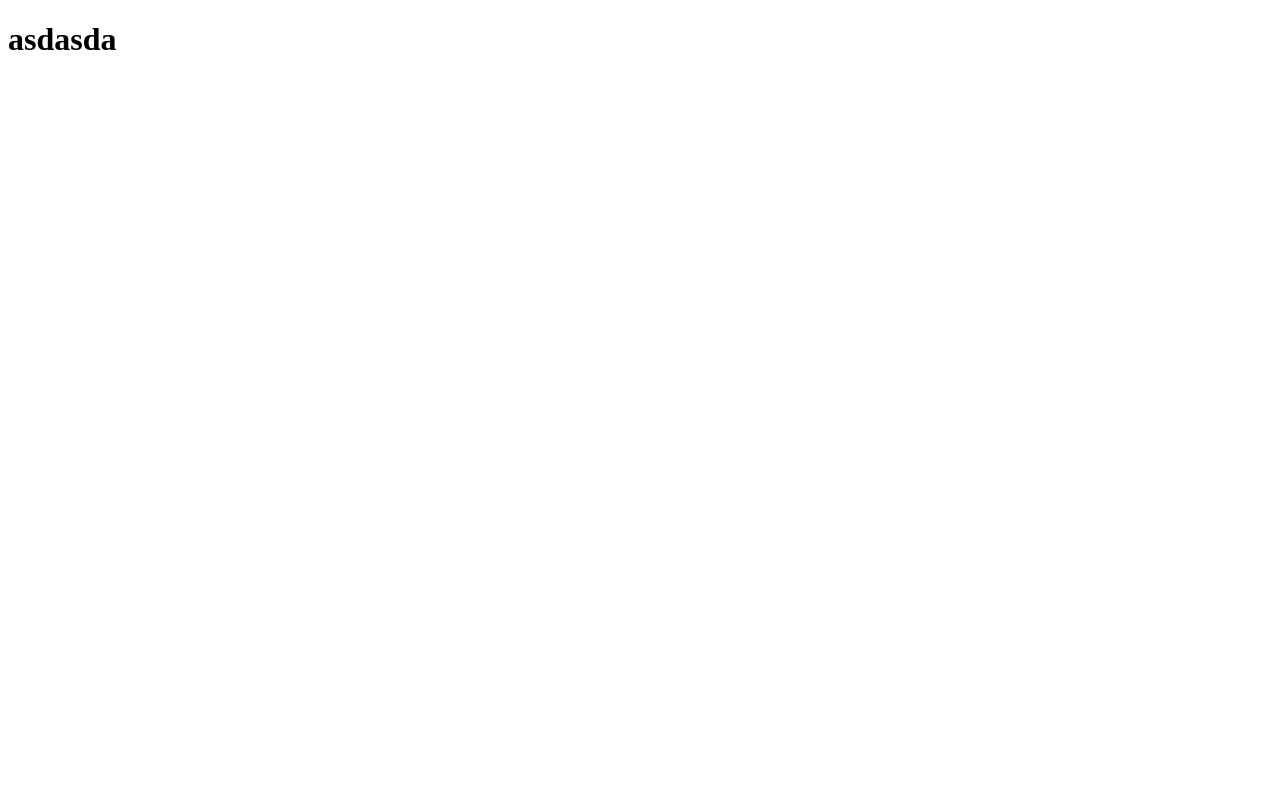
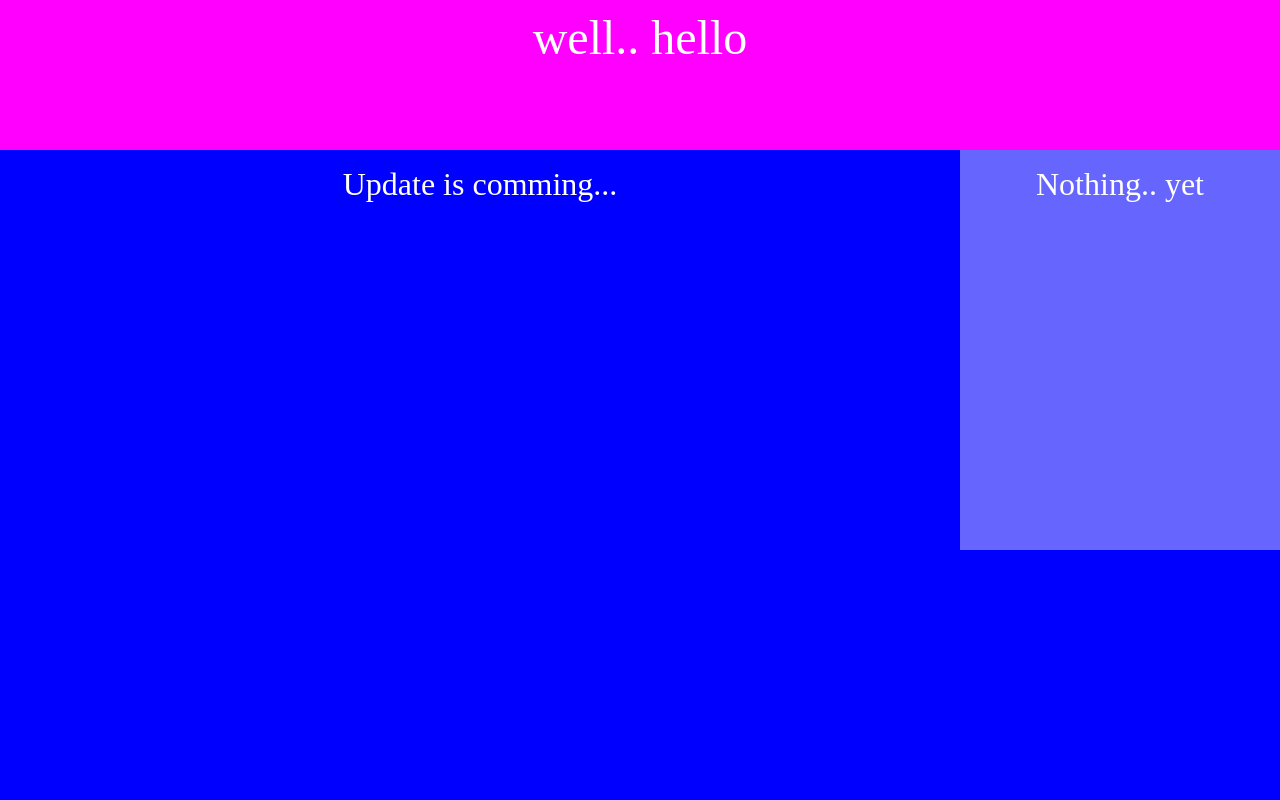
Before and after one commit to patryk12123/ratty, a plain HTML site: page index.html in a window 1280 px wide. Shown: the top 800 px of the page. Drawn offline with Linux system fonts and the light colour scheme.

Commit message:
add structure of website

```diff
--- a/index.html
+++ b/index.html
@@ -4,8 +4,21 @@
     <meta charset="UTF-8">
     <meta name="viewport" content="width=device-width, initial-scale=1.0">
     <title>gamerrrrr</title>
+    <link rel="stylesheet" href="style.css">
 </head>
 <body>
-    <h1>asdasda</h1>
+
+        <main>
+            <header>
+                <p>well.. hello </p>
+            </header>
+            <section>
+                <article><p>Update is comming...</p></article>
+                <nav><p>Nothing.. yet</p></nav>
+            </section>
+            <footer><p>ALL PRIVILAGES SECURE ! DO NOT COPY !!!</p></footer>
+        </main>
+
+    <script src="script.js"></script>
 </body>
 </html>
--- /dev/null
+++ b/style.css
@@ -0,0 +1,54 @@
+body{margin: 0!important;}
+main{
+    background: #000;
+    color: #fff;
+    min-width:99%;
+    margin-left: auto;
+    margin-right: auto;
+    min-height:20%;
+}
+header{
+    background-color: #f0f;
+    width:100%;
+    min-height:150px;
+}
+header>p{
+    margin:0;
+    font-size: 3em;
+    text-align: center;
+    padding-top: 10px;
+}
+section{
+    display:flex;
+    background-color: #00f;
+    width:100%;
+    min-height:1000px;
+}
+article{
+    width:75%;
+    min-height:110px;
+
+}
+nav{
+    background-color: #66f;
+    width:25%;
+    height:400px;
+
+}
+footer{
+    background-color: #f66;
+    width:100%;
+    min-height:100px;
+
+}
+
+
+/* 4now only */
+
+p{
+    margin:0;
+    font-size: 2em;
+    padding-top: 16px;
+    text-align: center;
+    width:100%;
+}
```
Also changed, not shown: script.js (added).
